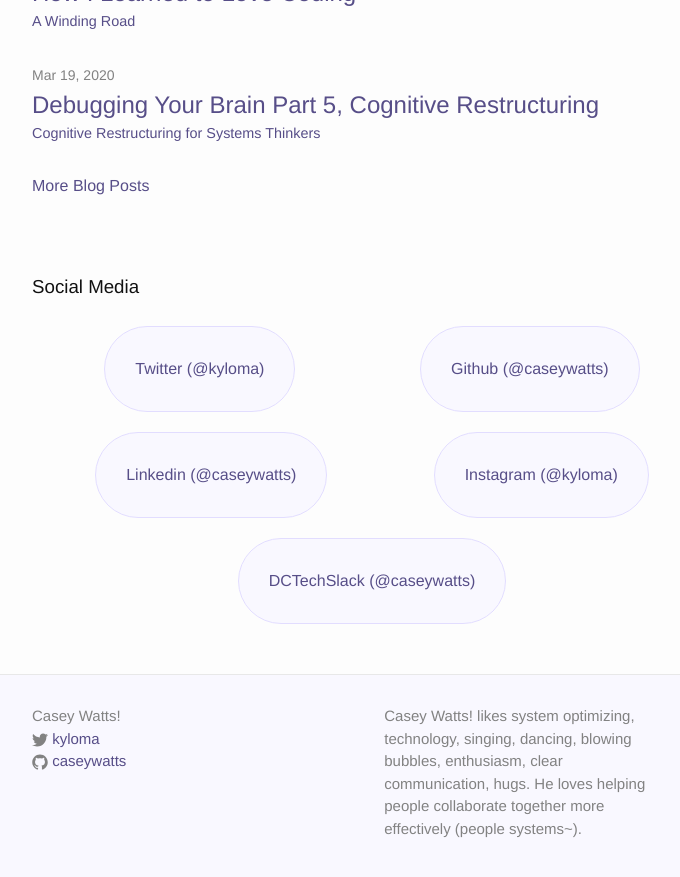
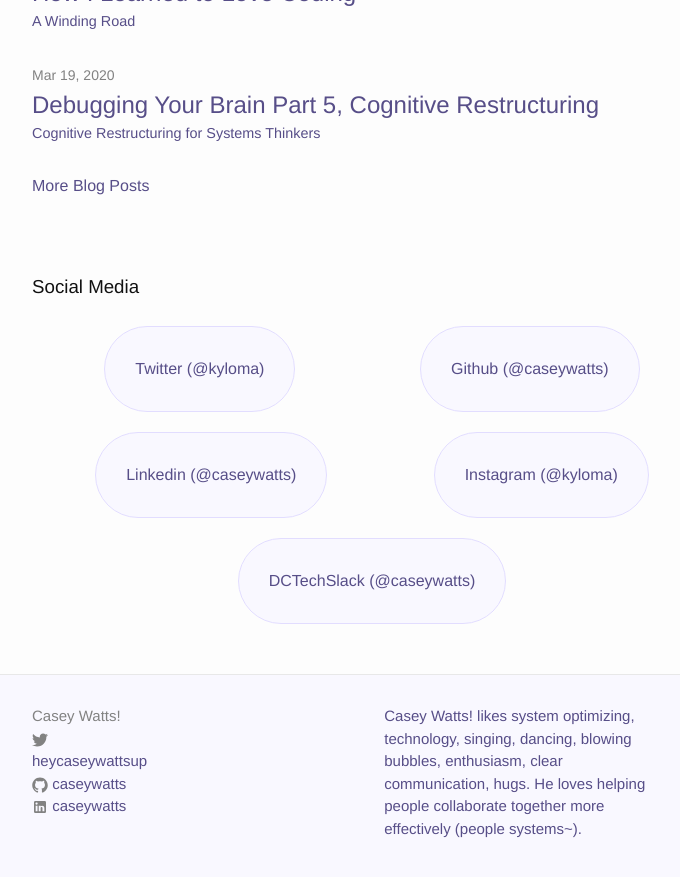
Before and after one commit to caseywatts/caseywatts.github.io, a Jekyll site: the page built from index.html, in a window 1280 px wide and 900 px high, scrolled down 1384 px. Shown: the top 877 px of the window, without its empty margins (268-948 px from the left). Built offline with Jekyll 4.4.1, drawn with Linux system fonts in a browser that asks for light colours.

Commit message:
update twitter; add linkedin

```diff
--- a/_config.yml
+++ b/_config.yml
@@ -6,8 +6,9 @@
 baseurl: "" # the subpath of your site, e.g. /blog/
 url: "https://caseywatts.com" # the base hostname & protocol for your site
 enforce_ssl: "caseywatts.com" # the base hostname & protocol for your site
-twitter_username: kyloma
+twitter_username: heycaseywattsup
 github_username:  caseywatts
+linkedin_username:  caseywatts
 
 # Build settings
 markdown: kramdown
--- a/_includes/footer.html
+++ b/_includes/footer.html
@@ -34,6 +34,16 @@
             </a>
           </li>
           {% endif %}
+          {% if site.linkedin_username %}
+          <li>
+              <a href="https://linkedin.com/in/{{ site.linkedin_username }}">
+              <span class="icon  icon--linkedin">
+                <svg xmlns="http://www.w3.org/2000/svg" xmlns:xlink="http://www.w3.org/1999/xlink" version="1.1" id="mdi-linkedin" fill="#828282" width="16" height="16" viewBox="0 0 24 24"><path d="M19 3A2 2 0 0 1 21 5V19A2 2 0 0 1 19 21H5A2 2 0 0 1 3 19V5A2 2 0 0 1 5 3H19M18.5 18.5V13.2A3.26 3.26 0 0 0 15.24 9.94C14.39 9.94 13.4 10.46 12.92 11.24V10.13H10.13V18.5H12.92V13.57C12.92 12.8 13.54 12.17 14.31 12.17A1.4 1.4 0 0 1 15.71 13.57V18.5H18.5M6.88 8.56A1.68 1.68 0 0 0 8.56 6.88C8.56 5.95 7.81 5.19 6.88 5.19A1.69 1.69 0 0 0 5.19 6.88C5.19 7.81 5.95 8.56 6.88 8.56M8.27 18.5V10.13H5.5V18.5H8.27Z" /></svg>
+              </span>
+
+              <span class="username">{{ site.linkedin_username }}</span>
+          </li>
+          {% endif %}
         </ul>
       </div>
 
```
